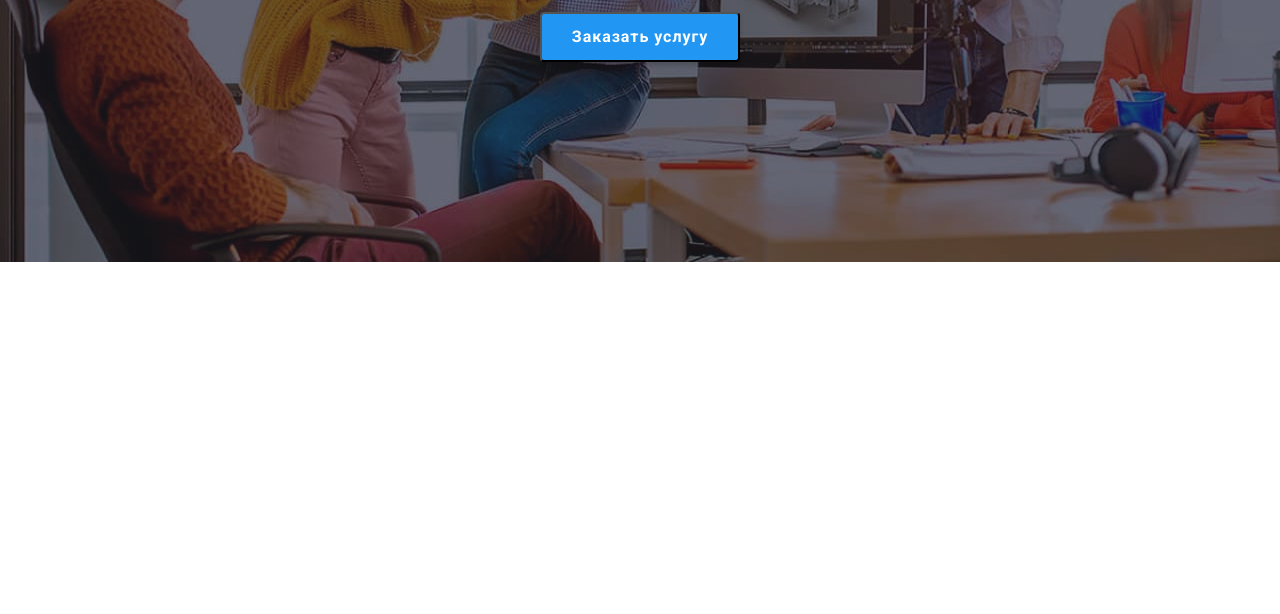
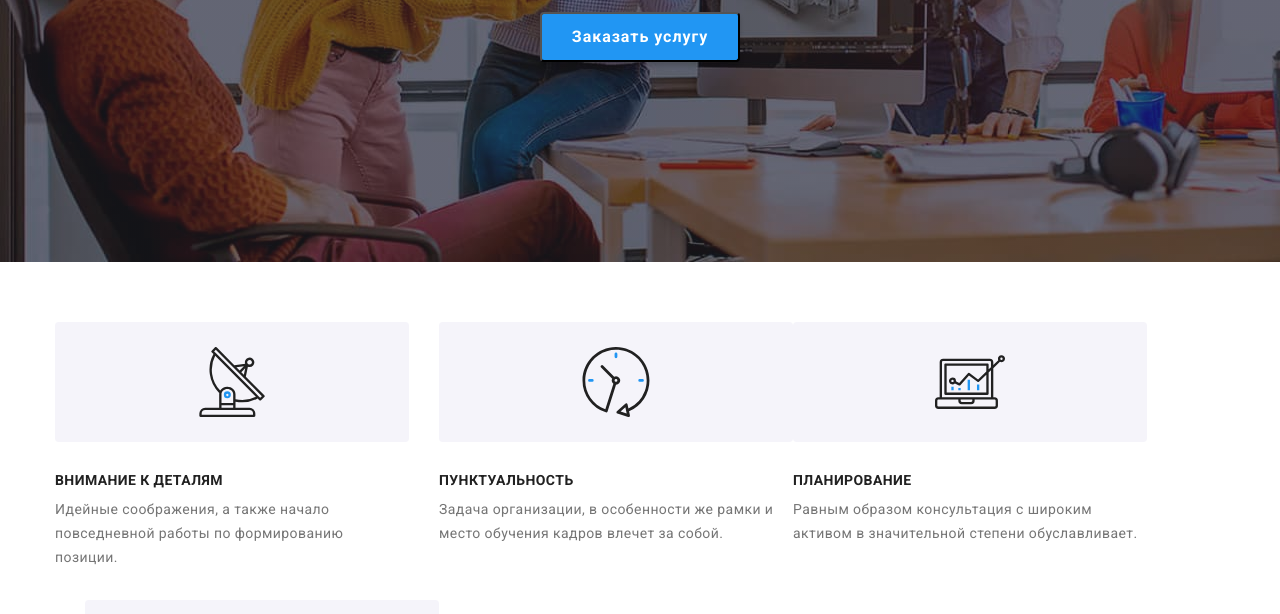
Before and after one commit to ZatsepaTanya/2goit-markup-hw-08, a plain HTML site: page index.html in a window 1280 px wide. Shown: the part 338-952 px from the top of the page. Before the commit the page ends 800 px from the top, so only its background shows below. Drawn offline with nearby package versions, Linux system fonts and the light colour scheme.

Commit message:
advantages

```diff
--- a/index.html
+++ b/index.html
@@ -58,10 +58,10 @@
             </div>
         </section>
 <!-- Advantages -->
-        <!-- <section class="advantages">
+        <section class="advantages">
             <div class="conteiner">
                 <!-- <h2>Наши преимущества</h2> -->
-                <!-- <ul class="advantages-list list">
+                <ul class="advantages-list list">
                     <li class="advantages-list-item item-one">
                         <h3 class="advantages-list-title">Внимание к деталям</h3>
                         <p class="advantages-list-about">
@@ -89,7 +89,7 @@
                 </ul>
             </div>
 
-        </section> -->
+        </section>
 <!-- Our-work -->
         <!-- <section class="our-work">
             <div class="conteiner">
--- a/sass/layout/_advantages.scss
+++ b/sass/layout/_advantages.scss
@@ -1,8 +1,9 @@
 .advantages{
-    padding:94px 0;
+        padding:60px 0;
     }
+
 .advantages-list{
-    display: flex;
+
         &-title{
             font-weight: 700;
             font-size: 14px;
@@ -20,11 +21,10 @@
             color: $primary-text-color;
 
             }
+
         &-item{
-        width: 270px;
-            &:not(:last-child){
-                margin-right: 30px;
-                }
+            width: 100%;
+
                 &::before{
                     content:"";
                     display: block;
@@ -37,8 +37,8 @@
                     margin-bottom: 30px;
                     }
                 }
+        }
 
-}
         .item{
             &-one::before{
                 background-image: url(../images/advantages/advantages1.svg);
@@ -53,3 +53,41 @@
                 background-image: url(../images/advantages/advantages4.svg);
             }
         }
+@media screen and (max-width:767px){
+    .advantages-list{
+        &:not(:last-child){
+            margin-bottom: 30px;
+            }
+    }
+}
+@media screen and (min-width: 768px){
+    .advantages-list{
+        display: flex;
+        flex-wrap: wrap;
+
+        &-item{
+            width: 354px;
+            &:nth-child(2n){
+                margin-left: 30px;
+            }
+            &:nth-child(-n+2){
+                margin-bottom: 30px;
+            }
+        }
+
+    }
+
+}
+@media screen and (min-width: 1200px){
+    .advantages{
+        padding:94px 0;
+    }
+    .advantages-list{
+        &-item{
+            width: 270px;
+            &:not(:last-child){
+                margin-right: 30px;
+                }
+    }
+}
+}
```
Also changed, not shown: css/main.css, css/main.min.css, 3 other files. Lines whose indentation alone changed are shown as unchanged.
